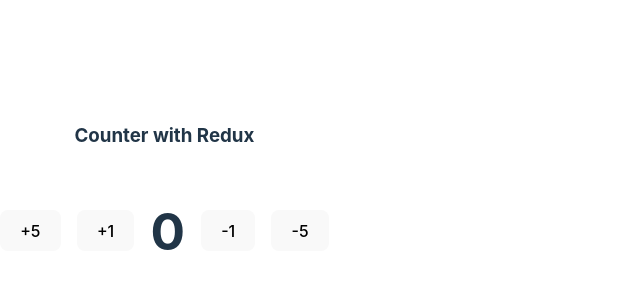
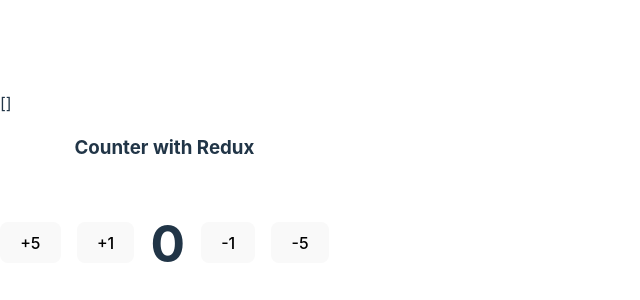
Before and after one commit to victorvzn/bootcamp-frontend-g16, a React (Vite) app in the folder semana12/dia01-react-redux-counter-shopping-cart-app/: page / in a window 1280 px wide. Shown: the part 202-502 px from the top of the page, without its empty margins (0-640 px from the left). Built offline with nearby package versions, Linux system fonts and the light colour scheme; no server answers.

Commit message:
semana12, dia01, react-redux-counter-shopping-cart-app

```diff
--- a/semana12/dia01-react-redux-counter-shopping-cart-app/src/App.jsx
+++ b/semana12/dia01-react-redux-counter-shopping-cart-app/src/App.jsx
@@ -1,8 +1,18 @@
+import { useEffect, useState } from "react"
 import Counter from "./components/Counter"
 
+import { useProducts } from './hooks/useProducts'
+
 const App = () => {
+  const { products } = useProducts()
+
   return (
-    <Counter />
+    <>
+      <div style={{ display: 'flex', gap: '1rem' }}>
+        {JSON.stringify(products)}
+      </div>
+      <Counter />
+    </>
   )
 }
 
--- /dev/null
+++ b/semana12/dia01-react-redux-counter-shopping-cart-app/src/hooks/useProducts.js
@@ -0,0 +1,17 @@
+import { useEffect, useState } from "react"
+
+import { fetchProducts } from "../services/products"
+
+export function useProducts() {
+  const [products, setProducts] = useState([])
+
+  useEffect(() => {
+    fetchProducts()
+      // .then(setProducts)
+      .then((data) => setProducts(data))
+  }, [])
+
+  return {
+    products
+  }
+}
--- /dev/null
+++ b/semana12/dia01-react-redux-counter-shopping-cart-app/src/services/products.js
@@ -0,0 +1,9 @@
+export const fetchProducts = async  () => {
+  const url = 'https://dummyjson.com/products'
+
+  const response = await fetch(url)
+
+  const data = await response.json()
+
+  return data.products
+}
```
